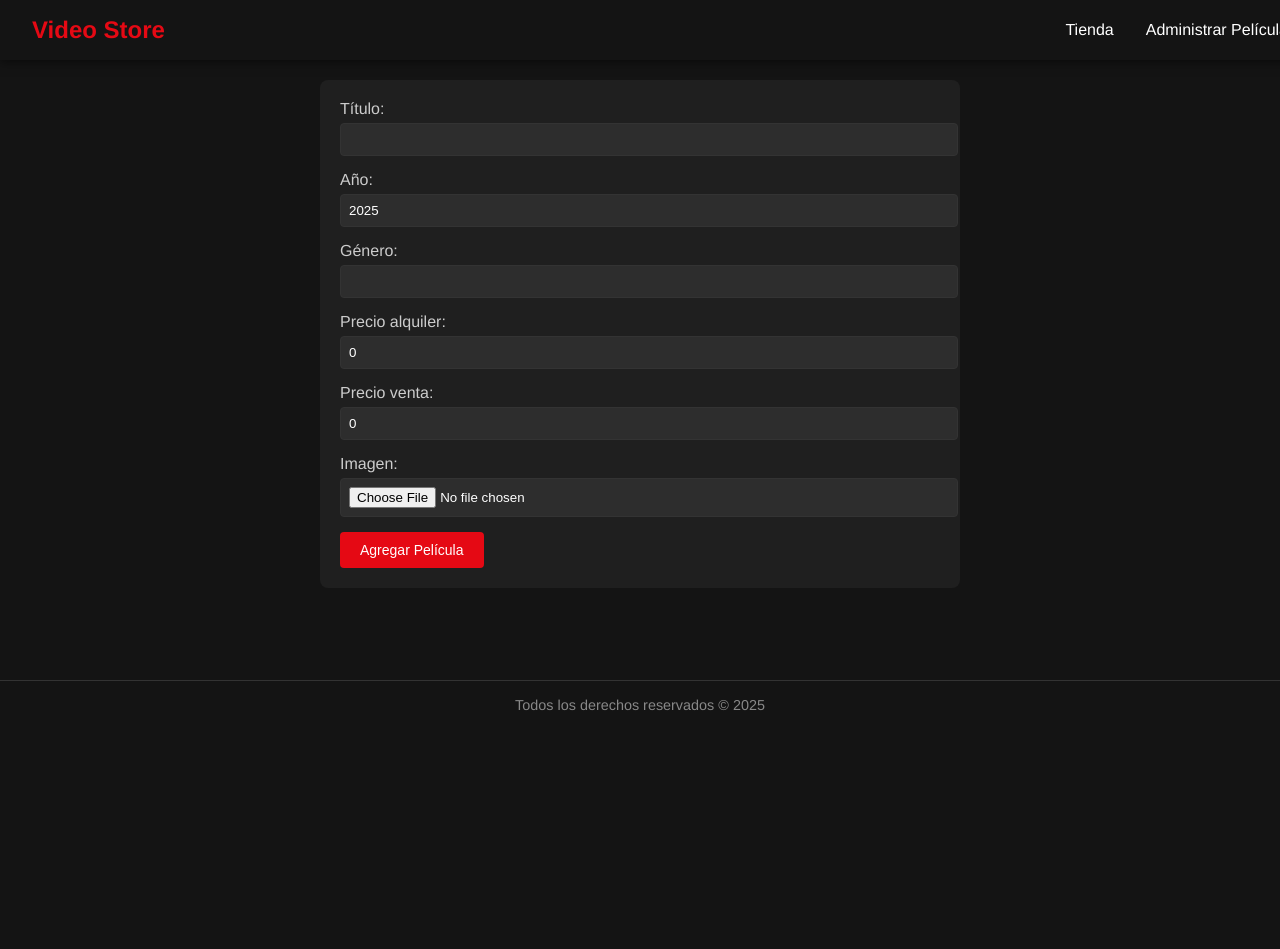
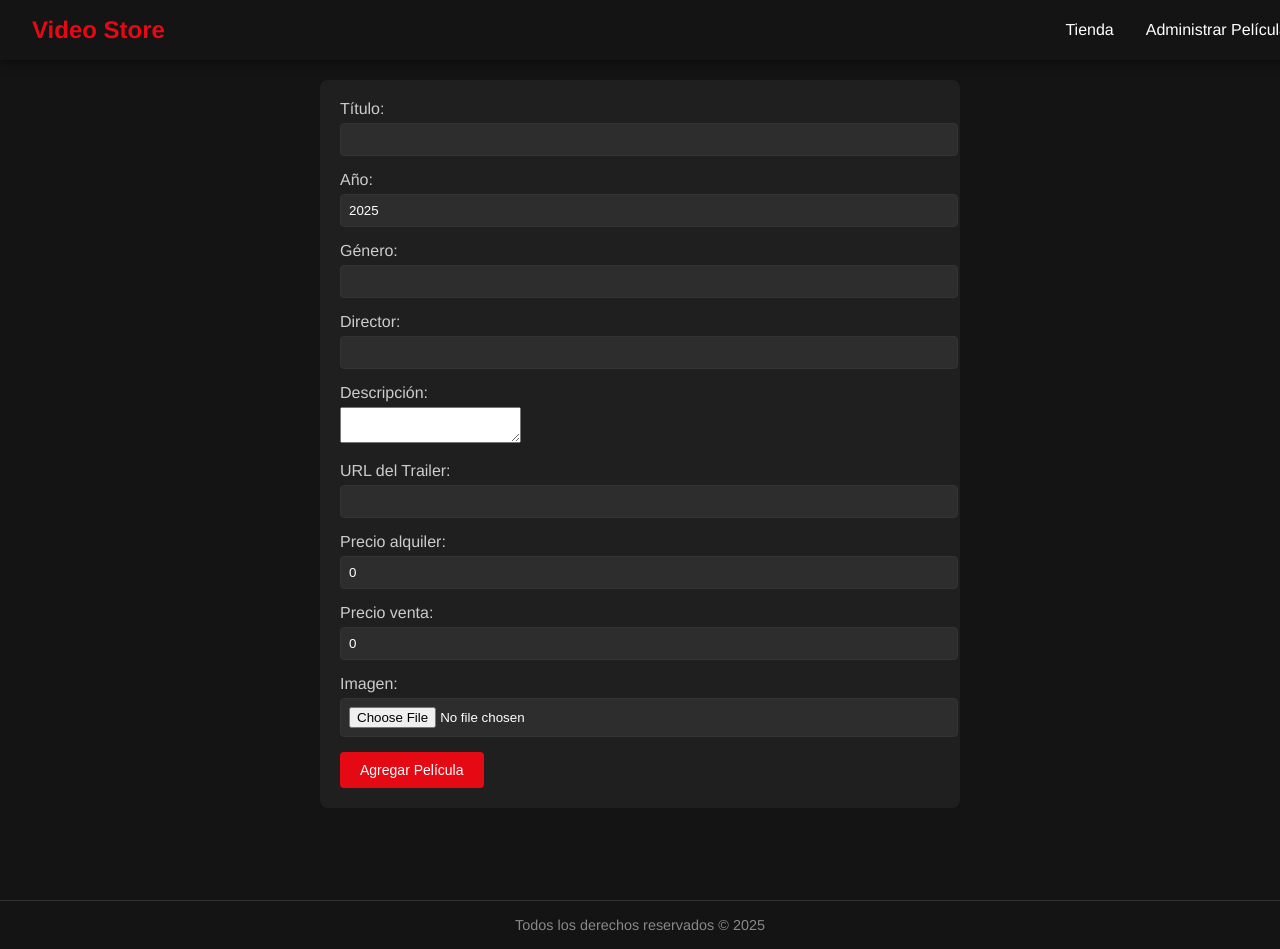
Before and after one commit to kikr191090/video-store, a React (Vite) app: page /manage in a window 1280 px wide. Before the commit the page ends 800 px from the top, so only its background shows below. Built offline with nearby package versions, Linux system fonts and the light colour scheme.

Commit message:
actualizacion de formulario

```diff
--- a/src/components/MovieForm.jsx
+++ b/src/components/MovieForm.jsx
@@ -6,6 +6,9 @@ export default function MovieForm({ onSubmit, initialMovie, clearForm }) {
     title: "",
     year: new Date().getFullYear(),
     genre: "",
+    director: "",
+    description: "",
+    trailerUrl:"",
     rentPrice: 0,
     salePrice: 0,
     image: null,
@@ -35,6 +38,9 @@ export default function MovieForm({ onSubmit, initialMovie, clearForm }) {
       title: "",
       year: new Date().getFullYear(),
       genre: "",
+      director: "",
+      description: "",
+      trailerUrl:"",
       rentPrice: 0,
       salePrice: 0,
       image: null,
@@ -71,6 +77,34 @@ export default function MovieForm({ onSubmit, initialMovie, clearForm }) {
           type="text"
           value={movie.genre}
           onChange={(e) => setMovie({ ...movie, genre: e.target.value })}
+          required
+        />
+      </div>
+
+      <div className="form-group">
+        <label>Director:</label>
+        <input
+          type="text"
+          value={movie.director}
+          onChange={(e) => setMovie({...movie, director: e.target.value})}
+        />
+      </div>
+
+      <div className="form-group">
+        <label>Descripción:</label>
+        <textarea
+          value={movie.description}
+          onChange={(e) => setMovie({ ...movie, description: e.target.value })}
+          required
+        />
+      </div>
+
+      <div className="form-group">
+        <label>URL del Trailer:</label>
+        <input
+          type="url"
+          value={movie.trailerUrl}
+          onChange={(e) => setMovie({ ...movie, trailerUrl: e.target.value })}
           required
         />
       </div>
--- a/src/components/MovieList.jsx
+++ b/src/components/MovieList.jsx
@@ -44,6 +44,16 @@ ID de transacción: ${transactionId}`);
             <h3 className="movie-title">{movie.title}</h3>
             <p className="movie-year">Año: {movie.year}</p>
             <p className="movie-genre">Género: {movie.genre}</p>
+            <p className="movie-director">Director: {movie.director}</p>
+            <p className="movie-description">{movie.description}</p>
+            <a
+              href={movie.trailerUrl}
+              target="_blank"
+              rel="nooper noreferrer"
+              className="trailer-link"
+            >
+              Ver Trailer
+            </a>
             <p className="movie-price">
               {actionType === "rent"
                 ? `Alquiler: $${movie.rentPrice}/día`
--- a/src/context/MovieContext.jsx
+++ b/src/context/MovieContext.jsx
@@ -7,31 +7,43 @@ export function MovieProvider({ children }) {
   const initialMovies = [
     {
       id: 1, // Único
-      title: 'Stranger Things',
+      title: "Stranger Things",
       year: 2016,
-      genre: 'Sci-Fi',
+      genre: "Sci-Fi",
+      director: "The Duffer Brothers",
+      description:
+        "Un grupo de amigos se enfrenta a fenómenos sobrenaturales en su pequeño pueblo.",
+      trailerUrl: "https://www.youtube.com/watch?v=b9EkMc79ZSU",
       rentPrice: 3.99,
       salePrice: 14.99,
-      image: 'https://image.tmdb.org/t/p/w500/xYZHxQyxkp1e2TKgP3NvImZxqG7.jpg'
+      image:
+        "https://https://image.tmdb.org/t/p/w1280/uOOtwVbSr4QDjAGIifLDwpb2Pdl.jpg",
     },
     {
       id: 2, // Único
-      title: 'The Witcher',
+      title: "The Witcher",
       year: 2019,
-      genre: 'Fantasy',
+      genre: "Fantasy",
+      director: "Lauren Schmidt Hissrich",
+      description:
+        "Geralt de Rivia, un cazador de monstruos, lucha por encontrar su lugar en un mundo donde las personas suelen ser más malvadas que las bestías.",
+      trailerUrl: "https://www.youtube.com/watch?v=ETY44yszyNc",
       rentPrice: 4.99,
       salePrice: 19.99,
-      image: 'https://image.tmdb.org/t/p/w500/zrPpUlehQaBf8YX2NrVrKK8IEpf.jpg'
+      image: "https://image.tmdb.org/t/p/w500/zrPpUlehQaBf8YX2NrVrKK8IEpf.jpg",
     },
     {
       id: 3, // Único
-      title: 'Breaking Bad',
+      title: "Breaking Bad",
       year: 2008,
-      genre: 'Drama',
+      genre: "Drama",
+      director: "Vince Gilligan",
+      description: "Un profesor de química con cáncer se convierte en fabricante de metanfetaminas para asegurar el futuro de su familia.",
+      trailerUrl: "https://www.youtube.com/watch?v=HhesaQXLuRY",
       rentPrice: 2.99,
       salePrice: 9.99,
-      image: 'https://image.tmdb.org/t/p/w500/ggFHVNu6YYI5L9pCfOacjizRGt.jpg'
-    }
+      image: "https://image.tmdb.org/t/p/w500/ggFHVNu6YYI5L9pCfOacjizRGt.jpg",
+    },
   ];
 
   const [movies, setMovies] = useState([]);
--- a/src/index.css
+++ b/src/index.css
@@ -365,3 +365,23 @@ footer p {
 .swiper-button-prev {
   color: white !important;
 }
+
+/* Estilos para los nuevos campos*/
+.movie-director,
+.movie-description {
+  font-size: 0.9rem;
+  color: #ccc;
+  margin: 0.2rem 0;
+}
+
+.trailer-link {
+  color: #e50914;
+  text-decoration: none;
+  font-size: 0.9rem;
+  display: block;
+  margin: 0.5rem 0;
+}
+
+.trailer-link:hover {
+  text-decoration: underline;
+}
```
